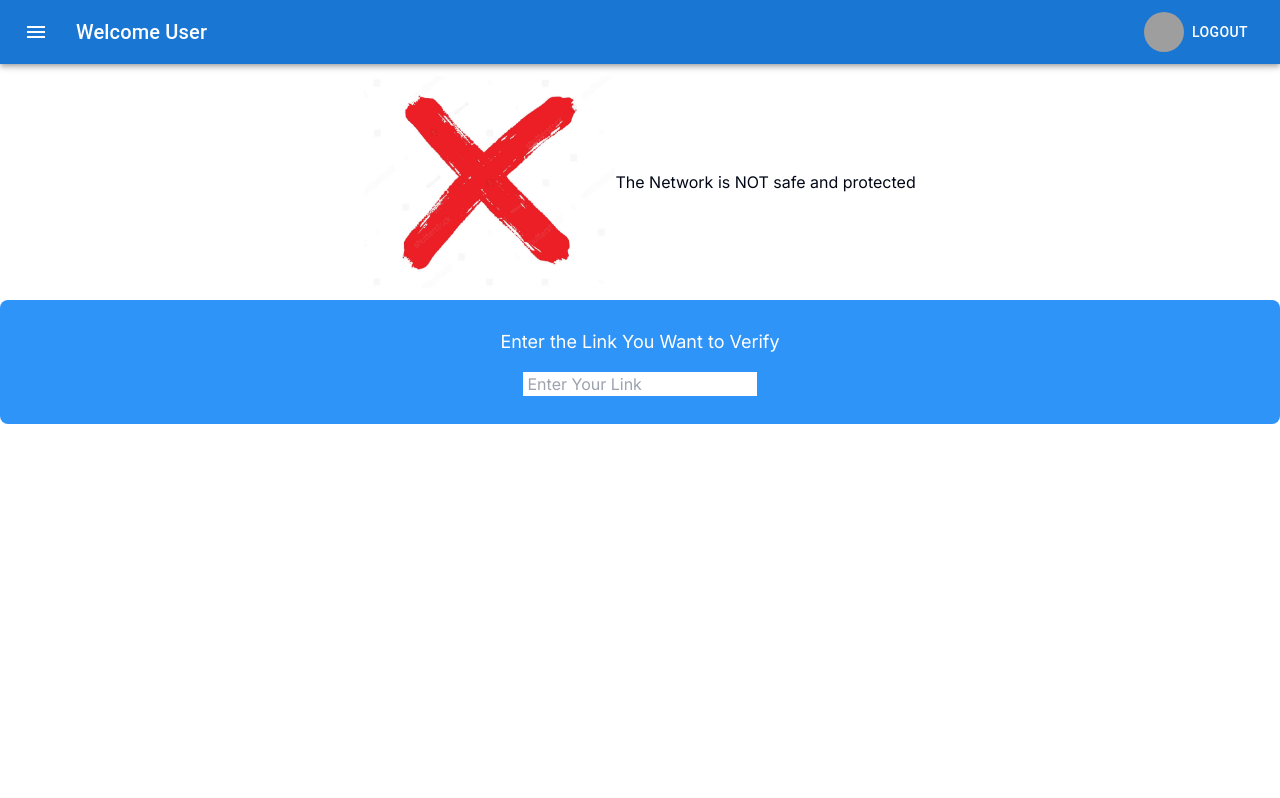
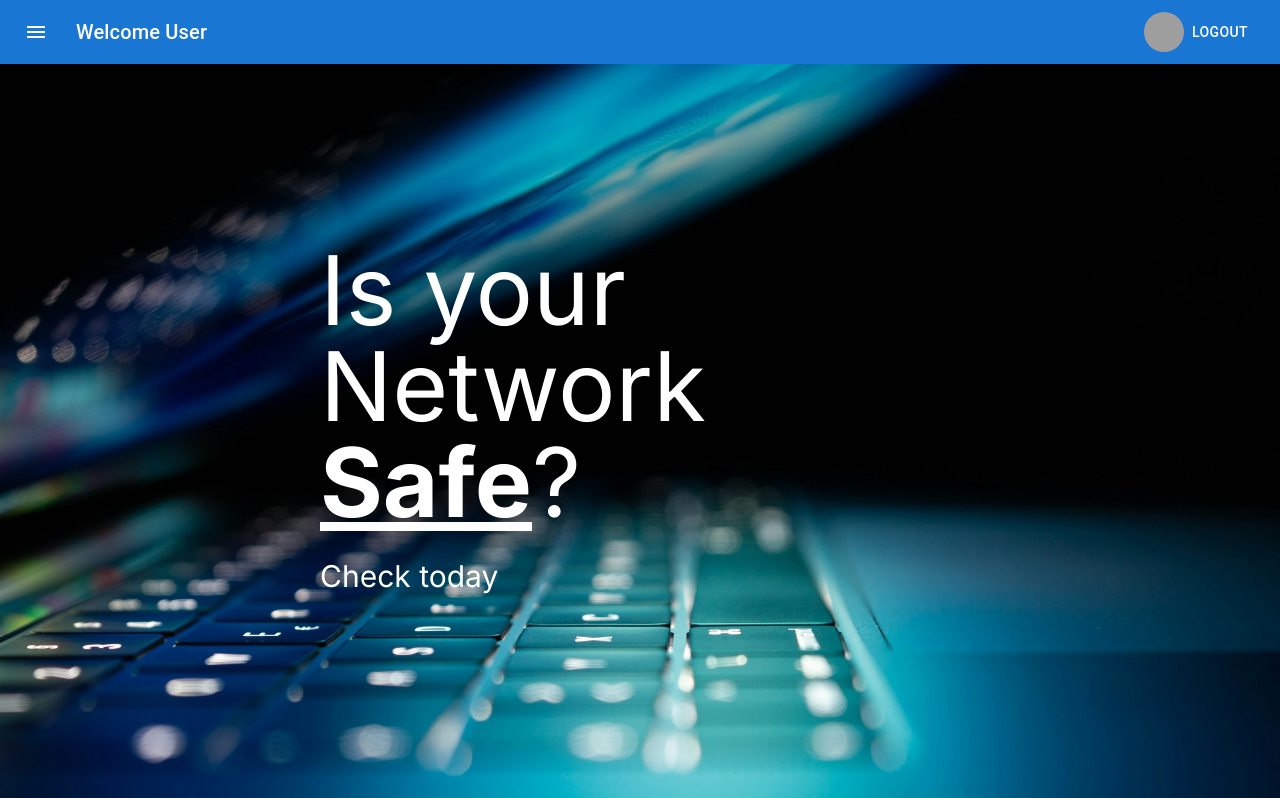
Before and after one commit to Ojass-2024-Hack-de-Science/NeuralKnights, a Next.js app: page /Dashboard in a window 1280 px wide. Shown: the top 798 px of the page. Built offline with nearby package versions, Linux system fonts and the light colour scheme; grey boxes are pictures that could not be loaded.

Commit message:
animations and hero

```diff
--- a/app/Dashboard/Hero.tsx
+++ b/app/Dashboard/Hero.tsx
@@ -1,15 +1,43 @@
-import HeroImg from "../../assets/heroImg.jpg";
+"use client";
+import heroImg from "../../assets/heroImg.jpg"; // Change the import name to lowercase
 import Image from "next/image";
+import { motion } from "framer-motion";
+import Reveal from "../../components/Reveal";
 
 export default function Hero() {
-  // Calculate viewport dimensions
-  const viewportHeight = typeof window !== "undefined" ? window.innerHeight : 0;
-  const viewportWidth = typeof window !== "undefined" ? window.innerWidth : 0;
-
   return (
     <>
-      <div style={{ height: viewportHeight, width: viewportWidth }}>
-        <Image src={HeroImg} alt="hero Img" layout="fill" objectFit="cover" />
+      <div
+        style={{
+          position: "relative", // Add position relative to the container
+          height: "calc(100vh - 64px)",
+          overflow: "hidden",
+          //   background: `url(${heroImg})`,
+        }}
+      >
+        <Image src={heroImg} alt="hero Img" />
+        <div
+          className="text-white z-20"
+          style={{
+            position: "absolute",
+            top: "50%",
+            left: "50%",
+            transform: "translate(-50%, -50%)",
+          }}
+        >
+          <Reveal>
+            <p className=" text-8xl" style={{}}>
+              Is your Network{" "}
+              <u>
+                <b>Safe</b>
+              </u>
+              ?
+            </p>
+          </Reveal>
+          <div>
+            <p className=" text-3xl my-7">Check today </p>
+          </div>
+        </div>
       </div>
     </>
   );
--- a/app/Dashboard/page.tsx
+++ b/app/Dashboard/page.tsx
@@ -6,7 +6,7 @@ import Navbar from "./Navbar";
 import { useState } from "react";
 import NetworkCheck from "./NetworkCheck";
 import LinkInput from "./LinkInput";
-// import Hero from "./Hero";
+import Hero from "./Hero";
 
 export default function Page() {
   const [safe, setSafe] = useState(true);
@@ -18,12 +18,15 @@ export default function Page() {
     <>
       {/* the navbar */}
       <Navbar />
-      {/* <Hero /> */}
-      {/* the tick and its text,  */}
-      <NetworkCheck />
+
+      {/* the main pg */}
+      <Hero />
 
       {/* user input from link */}
       <LinkInput />
+
+      {/* the tick and its text,  */}
+      <NetworkCheck />
     </>
   );
 }
--- /dev/null
+++ b/components/Reveal.js
@@ -0,0 +1,47 @@
+import { motion, useInView, useAnimation } from "framer-motion";
+import React, { useEffect, useRef } from "react";
+
+const Reveal = ({ children, width = "fit-content | 100%" }) => {
+  const ref = useRef(null);
+  const isInView = useInView(ref, { once: true });
+  const mainControls = useAnimation();
+  const slideControls = useAnimation();
+
+  useEffect(() => {
+    if (isInView) {
+      mainControls.start("visible");
+      slideControls.start("visible");
+      console.log(isInView);
+    }
+  }, [isInView]);
+
+  return (
+    <div ref={ref} className={`relative w-${width} overflow-hidden`}>
+      <motion.div
+        variants={{
+          hidden: { opacity: 0, y: 75 },
+          visible: { opacity: 1, y: 0 },
+        }}
+        initial="hidden"
+        animate={mainControls}
+        transition={{ duration: 0.5, delay: 0.25 }}
+        className="overflow-hidden"
+      >
+        {children}
+      </motion.div>
+
+      <motion.div
+        variants={{
+          hidden: { left: 0 },
+          visible: { left: "100%" },
+        }}
+        initial="hidden"
+        animate={slideControls}
+        transition={{ duration: 0.5, ease: "easeIn" }}
+        className="absolute top-4 bottom-4 left-0 right-0 bg-black z-20"
+      />
+    </div>
+  );
+};
+
+export default Reveal;
--- a/package.json
+++ b/package.json
@@ -26,6 +26,7 @@
     "clsx": "^2.1.0",
     "eslint": "8.57.0",
     "eslint-config-next": "14.1.4",
+    "framer-motion": "^11.0.24",
     "lucide-react": "^0.364.0",
     "mongoose": "^8.3.0",
     "next": "14.1.4",
```
Also changed, not shown: components/Dashboard/page.tsx (deleted), 1 other file (tests, documents, lock files or other folders).
